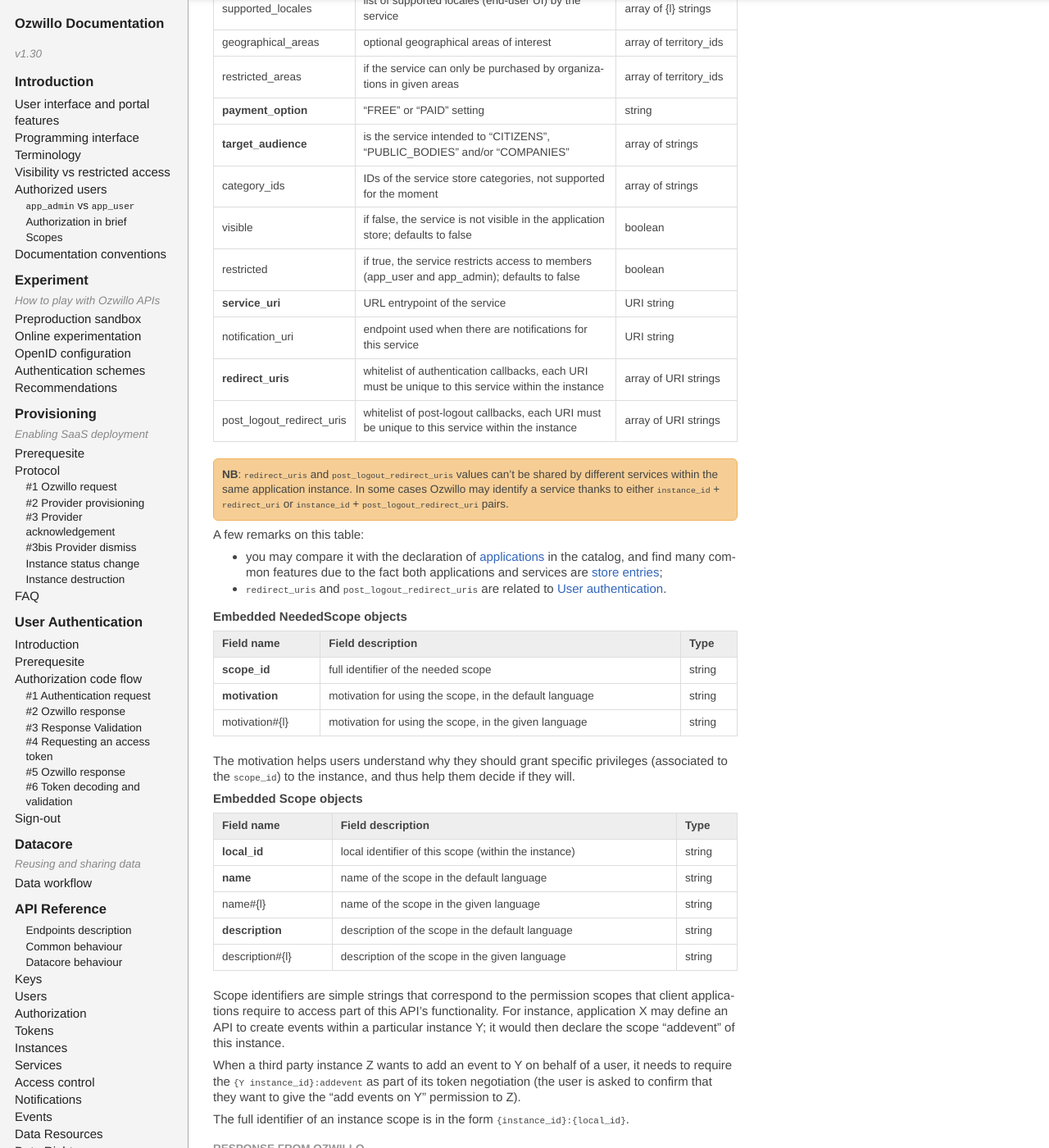
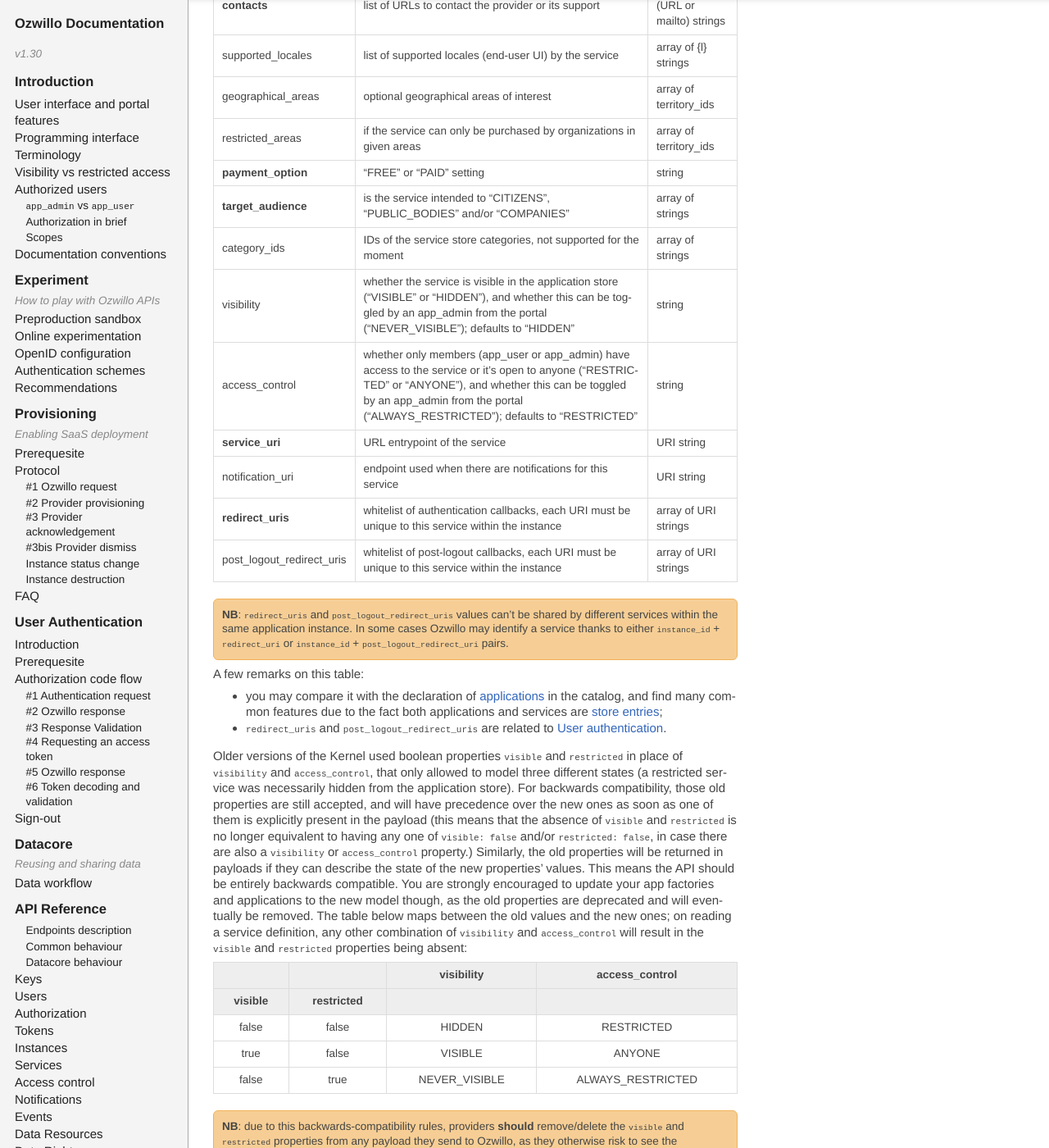
Before and after one commit to ozwillo/ozwillo-doc, a Jekyll site: the page built from index.html, in a window 1280 px wide and 1400 px high, scrolled down 14244 px. Shown: the whole window at 82% size. Built offline with Jekyll 4.4.1, drawn with Linux system fonts in a browser that asks for light colours; some of the changed text lies outside the part shown.

Commit message:
Document new visibility and access_control service properties

```diff
--- a/_includes/3-provisioning.md
+++ b/_includes/3-provisioning.md
@@ -265,8 +265,8 @@
 | **payment_option** | "FREE" or "PAID" setting | string |
 | **target_audience** | is the service intended to "CITIZENS", "PUBLIC_BODIES" and/or "COMPANIES" | array of strings |
 | category_ids | IDs of the service store categories, not supported for the moment | array of strings |
-| visible | if false, the service is not visible in the application store; defaults to false | boolean |
-| restricted | if true, the service restricts access to members (app_user and app_admin); defaults to false | boolean |
+| visibility | whether the service is visible in the application store ("VISIBLE" or "HIDDEN"), and whether this can be toggled by an app_admin from the portal ("NEVER_VISIBLE"); defaults to "HIDDEN" | string |
+| access_control | whether only members (app_user or app_admin) have access to the service or it's open to anyone ("RESTRICTED" or "ANYONE"), and whether this can be toggled by an app_admin from the portal ("ALWAYS_RESTRICTED"); defaults to "RESTRICTED" | string |
 | **service_uri** | URL entrypoint of the service | URI string |
 | notification_uri | endpoint used when there are notifications for this service | URI string |
 | **redirect_uris** | whitelist of authentication callbacks, each URI must be unique to this service within the instance | array of URI strings |
@@ -281,6 +281,18 @@
 
 - you may compare it with the declaration of [applications](#s3-prerequesite) in the catalog, and find many common features due to the fact both applications and services are [store entries](#def-store-entry);
 - `redirect_uris` and `post_logout_redirect_uris` are related to [User authentication](#s4-user-authentication).
+
+Older versions of the Kernel used boolean properties `visible` and `restricted` in place of `visibility` and `access_control`, that only allowed to model three different states (a restricted service was necessarily hidden from the application store). For backwards compatibility, those old properties are still accepted, and will have precedence over the new ones as soon as one of them is explicitly present in the payload (this means that the absence of `visible` and `restricted` is no longer equivalent to having any one of `visible: false` and/or `restricted: false`, in case there are also a `visibility` or `access_control` property.) Similarly, the old properties will be returned in payloads if they can describe the state of the new properties' values. This means the API should be entirely backwards compatible. You are strongly encouraged to update your app factories and applications to the new model though, as the old properties are deprecated and will eventually be removed. The table below maps between the old values and the new ones; on reading a service definition, any other combination of `visibility` and `access_control` will result in the `visible` and `restricted` properties being absent:
+
+| | | visibility | access_control |
+| visible | restricted | | |
+| :-: | :-: | :-: | :-: |
+| false | false | HIDDEN | RESTRICTED |
+| true | false | VISIBLE | ANYONE |
+| false | true | NEVER_VISIBLE | ALWAYS_RESTRICTED |
+
+**NB**: due to this backwards-compatibility rules, providers **should** remove/delete the `visible` and `restricted` properties from any payload they send to Ozwillo, as they otherwise risk to see the `visibility` and `access_control` properties being ignored.
+{: .focus .important}
 
 **Embedded NeededScope objects**
 
```
